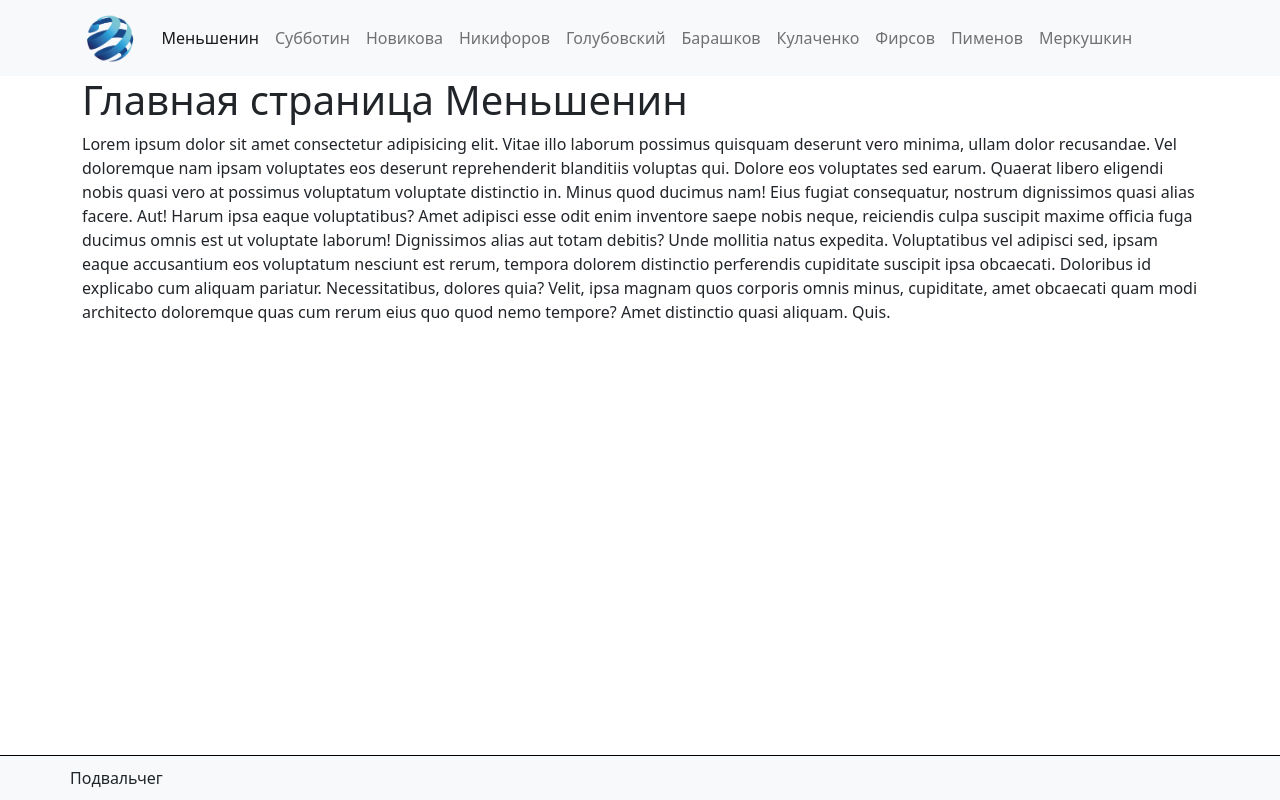
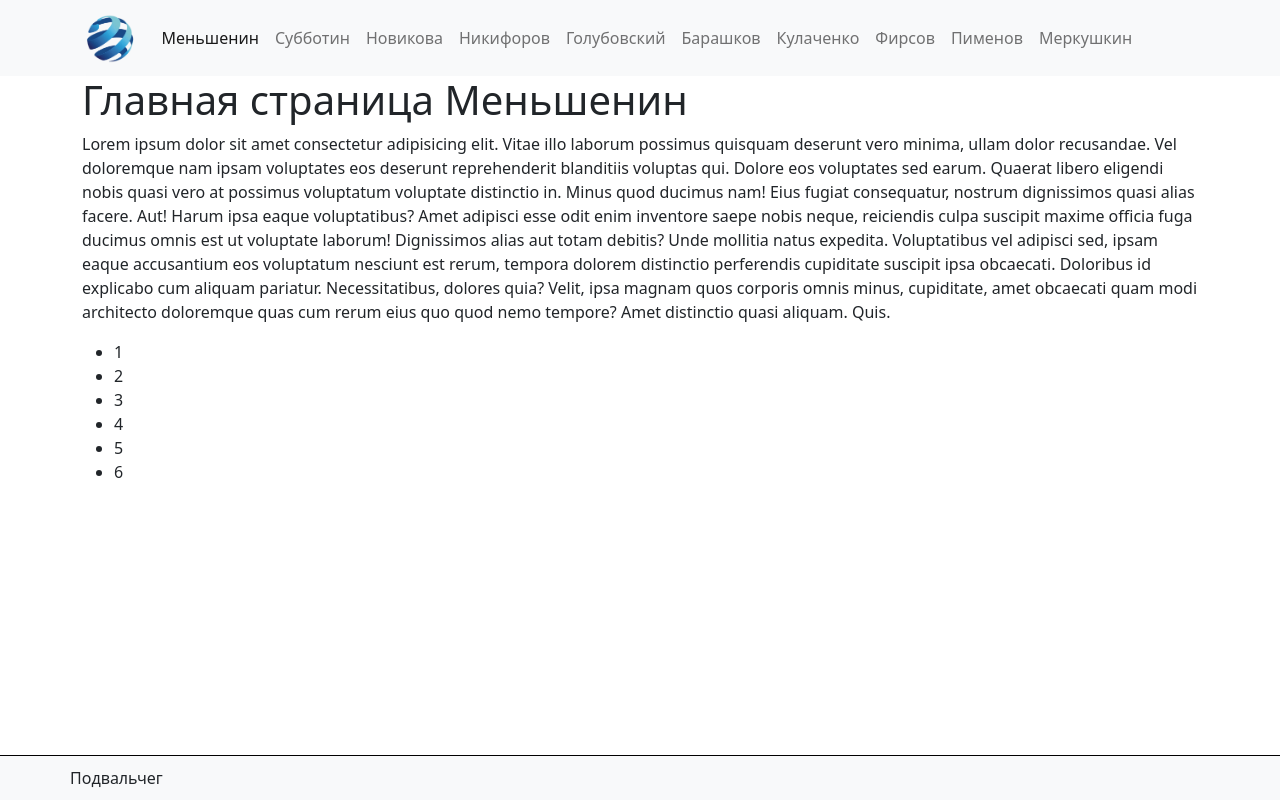
Before and after one commit to 1MOK-Menshenin/gittest, a plain HTML site: page pages/menshenin.html in a window 1280 px wide. Drawn offline with Linux system fonts and the light colour scheme.

Commit message:
Merge branch 'master' of https://github.com/1MOK-Menshenin/gittest

```diff
--- a/pages/menshenin.html
+++ b/pages/menshenin.html
@@ -82,6 +82,16 @@
       Harum ipsa eaque voluptatibus? Amet adipisci esse odit enim inventore saepe nobis neque, reiciendis culpa suscipit maxime officia fuga ducimus omnis est ut voluptate laborum! Dignissimos alias aut totam debitis?
       Unde mollitia natus expedita. Voluptatibus vel adipisci sed, ipsam eaque accusantium eos voluptatum nesciunt est rerum, tempora dolorem distinctio perferendis cupiditate suscipit ipsa obcaecati. Doloribus id explicabo cum aliquam pariatur.
       Necessitatibus, dolores quia? Velit, ipsa magnam quos corporis omnis minus, cupiditate, amet obcaecati quam modi architecto doloremque quas cum rerum eius quo quod nemo tempore? Amet distinctio quasi aliquam. Quis.</p>
+
+
+      <ul>
+        <li>1</li>
+        <li>2</li>
+        <li>3</li>
+        <li>4</li>
+        <li>5</li>
+        <li>6</li>
+      </ul>
     </main>
     <footer class="bg-light">
       <div class="container ">
```
